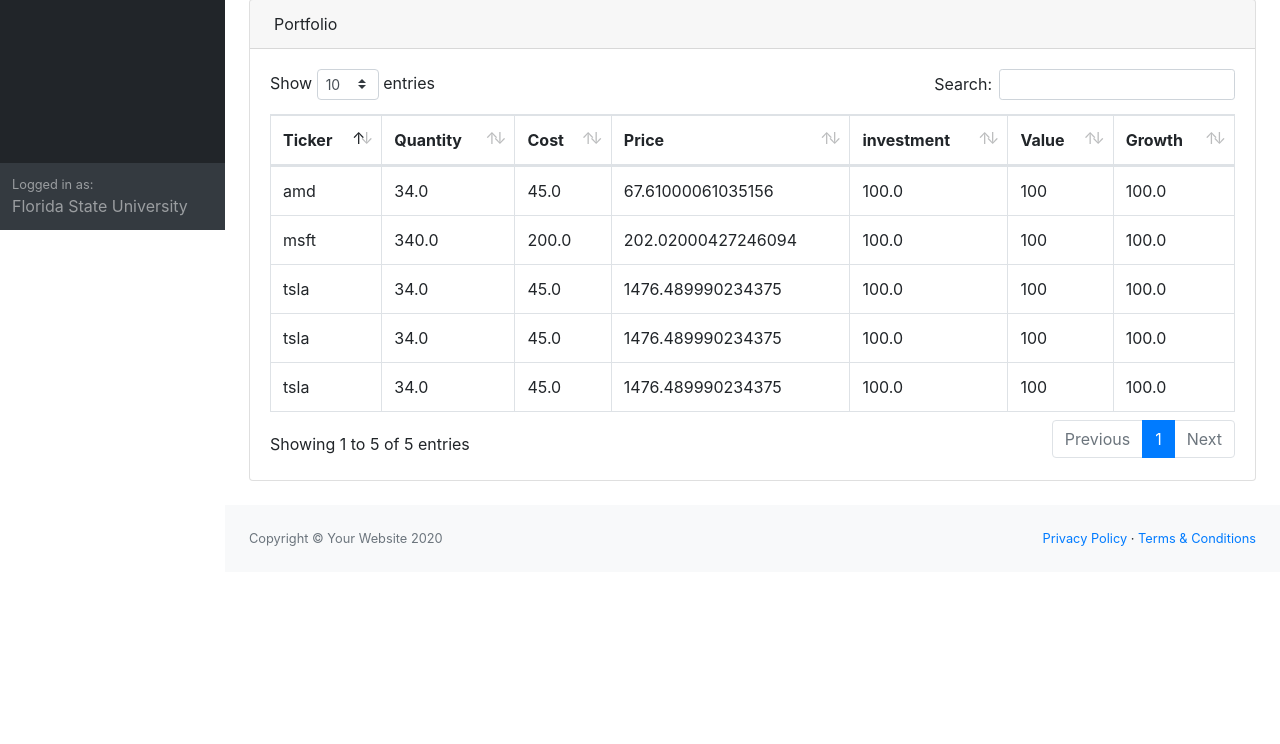
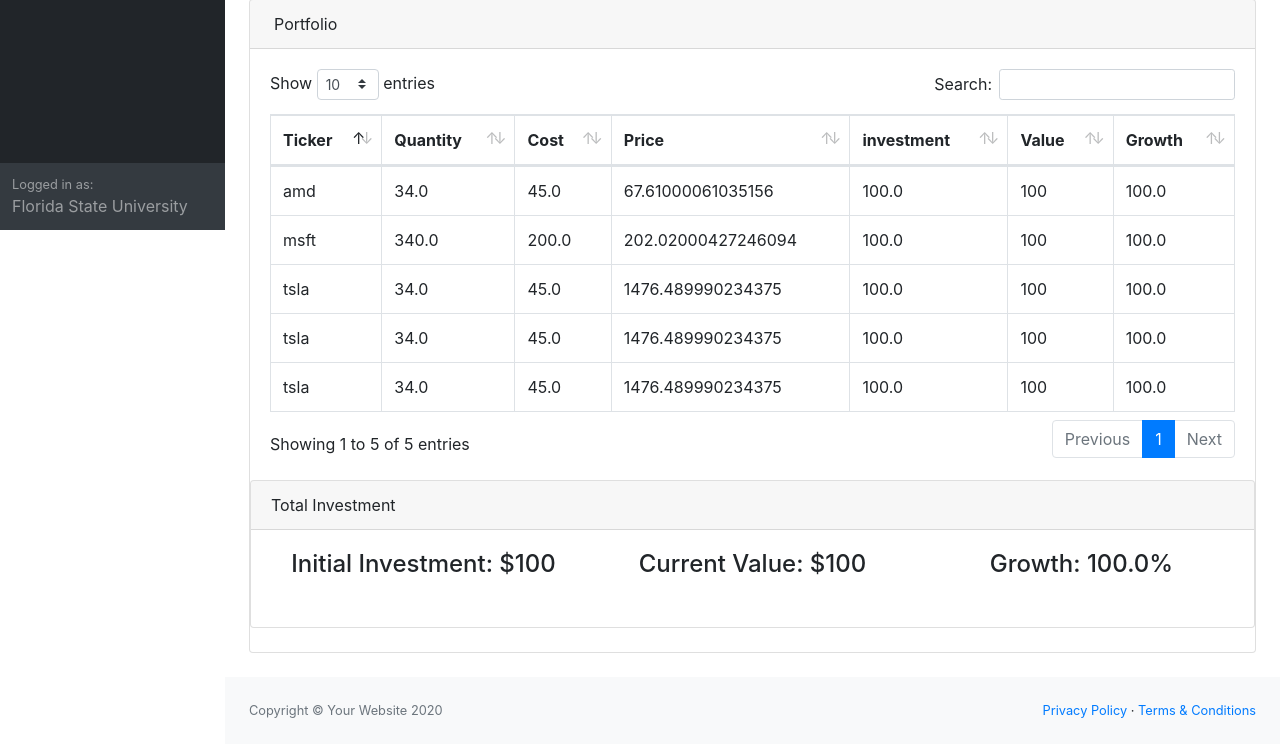
Before and after one commit to am16br/COP4521, a Flask app: page /portfolio in a window 1280 px wide. Shown: the part 570-1314 px from the top of the page. Before the commit the page ends 1116 px from the top, so only its background shows below. Run offline with Flask 2, Linux system fonts and the light colour scheme; data comes from the database, SQL or seed files in the repository; some libraries are stand-ins or nearby versions.

Commit message:
Update portfolio.html

```diff
--- a/Website/templates/portfolio.html
+++ b/Website/templates/portfolio.html
@@ -134,6 +134,23 @@
                                     </table>
                                 </div>
                             </div>
+                            <div class="card mb-4">
+                              <div class="card-header">Total Investment</div>
+                              <div class="card-body">
+                                      <div class="row" style="margin-bottom: 20px;">
+                                          <div class="col-xl-4" style="text-align: center;">
+                                              <h4>Initial Investment: ${{investment}}</h4>
+                                          </div>
+                                          <div class="col-xl-4" style="text-align: center;">
+                                              <h4>Current Value: ${{value}}</h4>
+                                          </div>
+                                          <div class="col-xl-4" style="text-align: center;">
+                                              <h4>Growth: {{growth}}%</h4>
+                                          </div>
+                                      </div>
+                                  </form>
+                              </div>
+                          </div>
                         </div>
                     </div>
                 </main>
```
